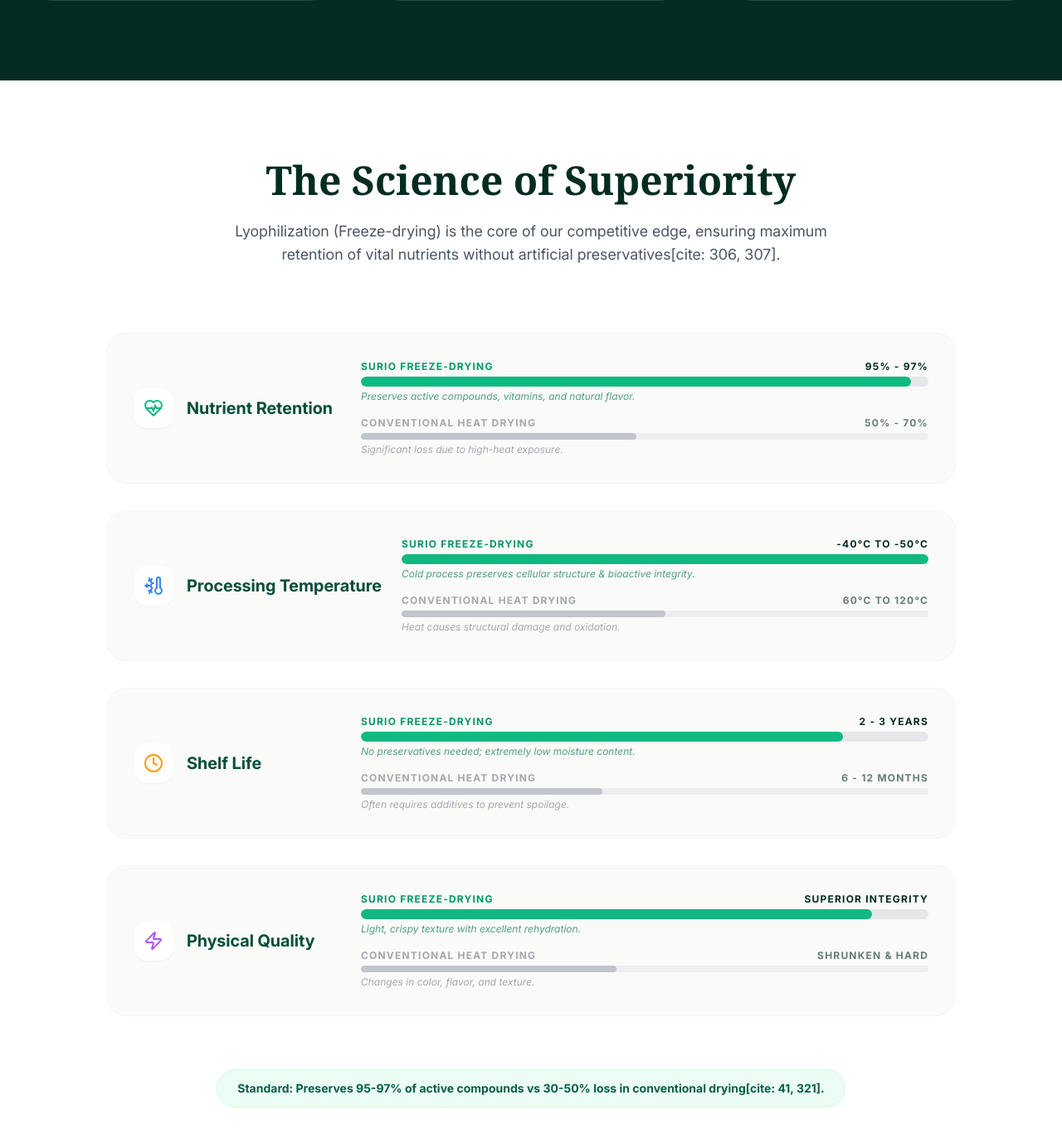
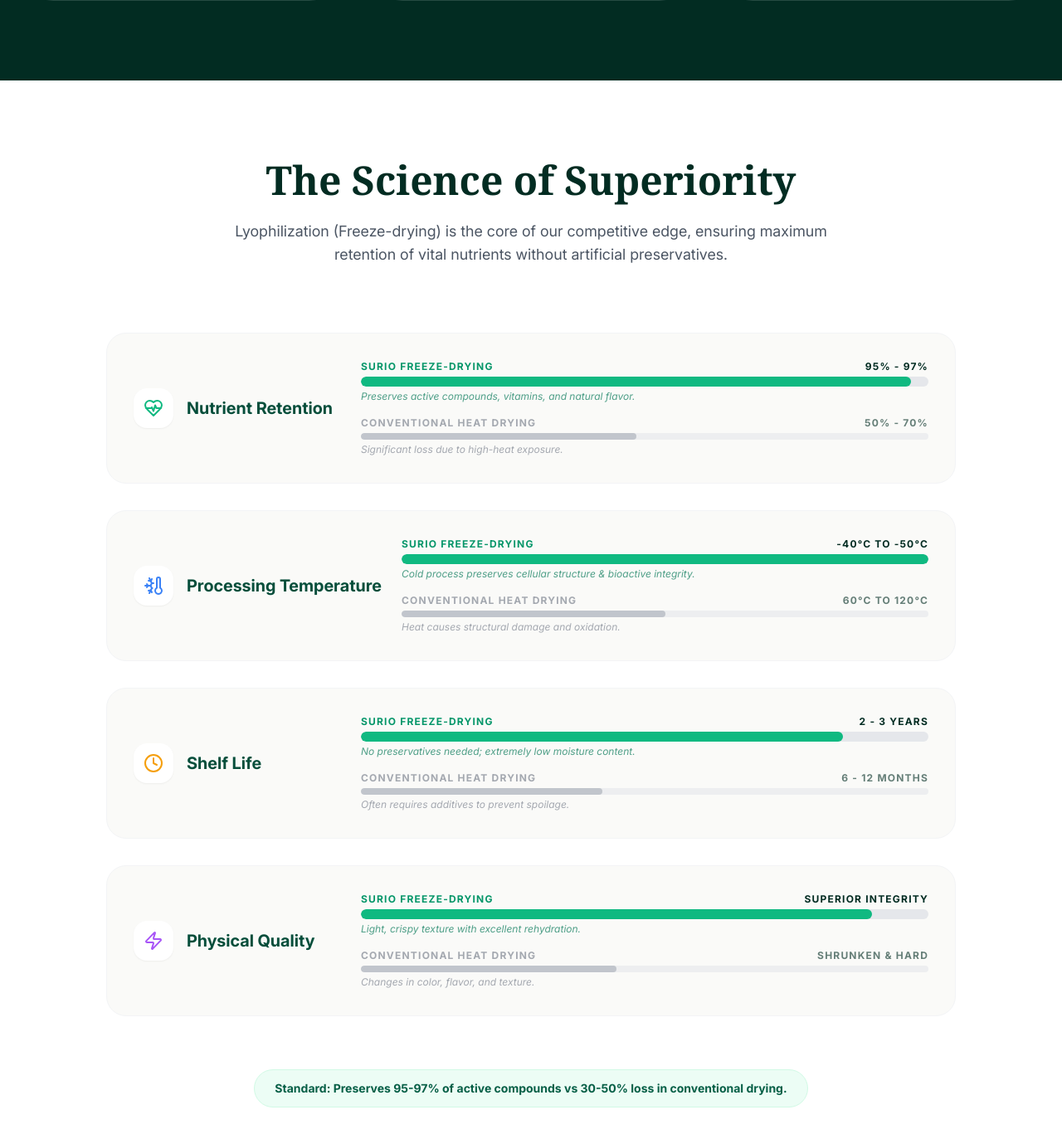
Before and after one commit to quandang08/surio-sota, a React (Vite) app: page / in a window 1280 px wide. Shown: the part 3742-5115 px from the top of the page at 83% size. Built offline with nearby package versions, Linux system fonts and the light colour scheme.

Commit message:
fix: Remove citation references from TechComparison component text

```diff
--- a/src/components/layout/TechComparison.jsx
+++ b/src/components/layout/TechComparison.jsx
@@ -57,7 +57,7 @@ const TechComparison = () => {
           </motion.h2>
           <p className="text-gray-600 text-lg">
             Lyophilization (Freeze-drying) is the core of our competitive edge, ensuring
-            maximum retention of vital nutrients without artificial preservatives[cite: 306, 307].
+            maximum retention of vital nutrients without artificial preservatives.
           </p>
         </div>
 
@@ -73,7 +73,7 @@ const TechComparison = () => {
                 className="bg-surio-offwhite rounded-3xl p-8 border border-gray-100 hover:shadow-xl transition-shadow"
               >
                 <div className="flex flex-col md:flex-row items-start md:items-center gap-6">
-                  {/* Feature Icon & Title */}
+
                   <div className="flex items-center gap-4 min-w-[250px]">
                     <div className="p-3 bg-white rounded-2xl shadow-sm italic">
                       {item.icon}
@@ -83,7 +83,6 @@ const TechComparison = () => {
 
                   {/* Comparison Bars */}
                   <div className="flex-1 w-full space-y-4">
-                    {/* Surio Standard */}
                     <div className="space-y-1">
                       <div className="flex justify-between text-xs font-bold uppercase tracking-widest">
                         <span className="text-emerald-600">Surio Freeze-Drying</span>
@@ -131,7 +130,7 @@ const TechComparison = () => {
         >
           <div className="inline-block bg-emerald-50 px-6 py-3 rounded-full border border-emerald-100">
             <p className="text-emerald-800 font-bold text-sm">
-              Standard: Preserves 95-97% of active compounds vs 30-50% loss in conventional drying[cite: 41, 321].
+              Standard: Preserves 95-97% of active compounds vs 30-50% loss in conventional drying.
             </p>
           </div>
         </motion.div>
```
